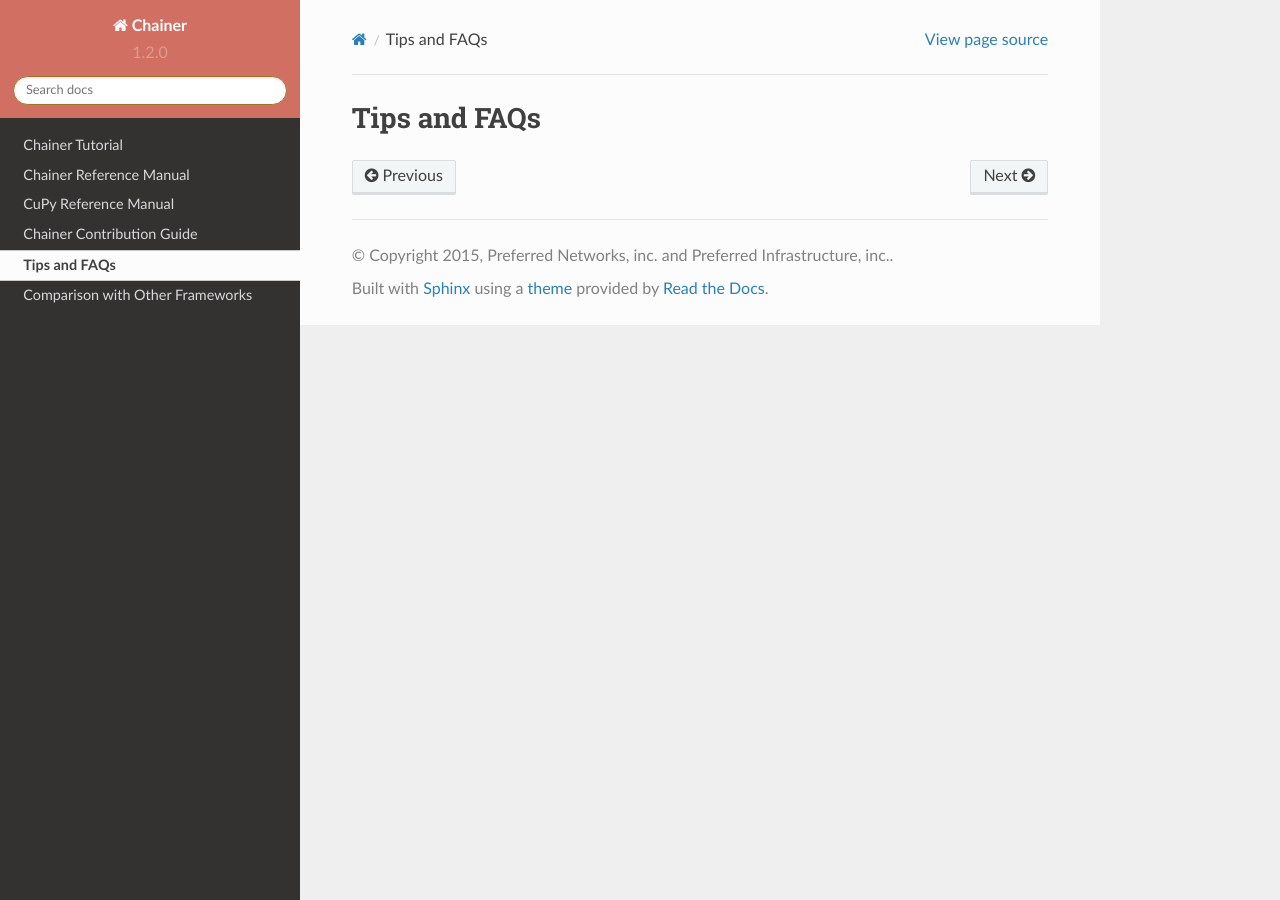
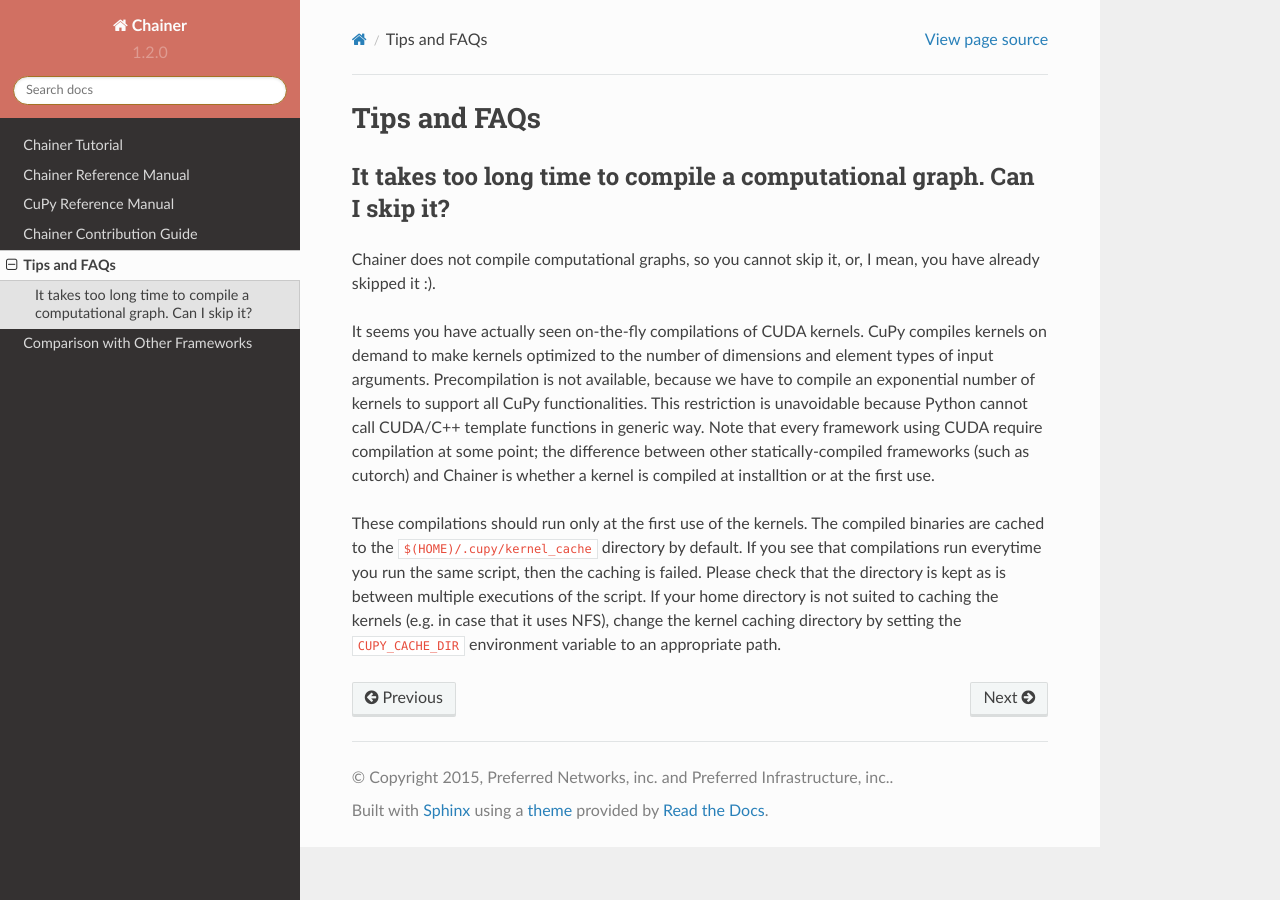
Before and after one commit to mitmul/intel-chainer, a Sphinx documentation site: the page built from docs/source/tips.rst, in a window 1280 px wide. Built offline with Sphinx 7.4.7 and the Read the Docs theme 2.0.0, drawn with Linux system fonts in a browser that asks for light colours.

Commit message:
Add a faq on compilation time

```diff
--- a/docs/source/tips.rst
+++ b/docs/source/tips.rst
@@ -1,2 +1,19 @@
 Tips and FAQs
 =============
+
+It takes too long time to compile a computational graph. Can I skip it?
+-----------------------------------------------------------------------
+
+Chainer does not compile computational graphs, so you cannot skip it, or, I mean, you have already skipped it :).
+
+It seems you have actually seen on-the-fly compilations of CUDA kernels.
+CuPy compiles kernels on demand to make kernels optimized to the number of dimensions and element types of input arguments.
+Precompilation is not available, because we have to compile an exponential number of kernels to support all CuPy functionalities.
+This restriction is unavoidable because Python cannot call CUDA/C++ template functions in generic way.
+Note that every framework using CUDA require compilation at some point; the difference between other statically-compiled frameworks (such as cutorch) and Chainer is whether a kernel is compiled at installtion or at the first use.
+
+These compilations should run only at the first use of the kernels.
+The compiled binaries are cached to the ``$(HOME)/.cupy/kernel_cache`` directory by default.
+If you see that compilations run everytime you run the same script, then the caching is failed.
+Please check that the directory is kept as is between multiple executions of the script.
+If your home directory is not suited to caching the kernels (e.g. in case that it uses NFS), change the kernel caching directory by setting the ``CUPY_CACHE_DIR`` environment variable to an appropriate path.
```
